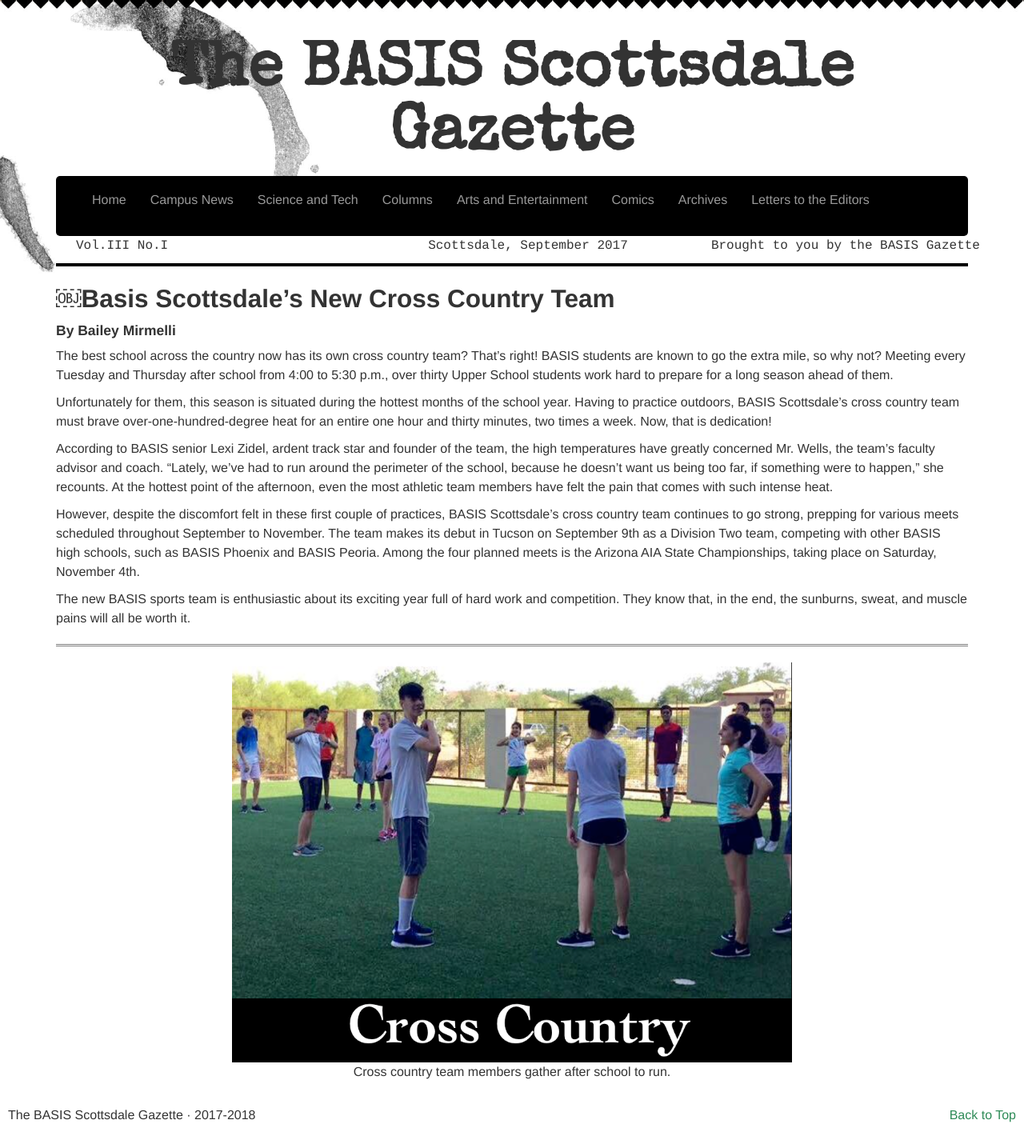
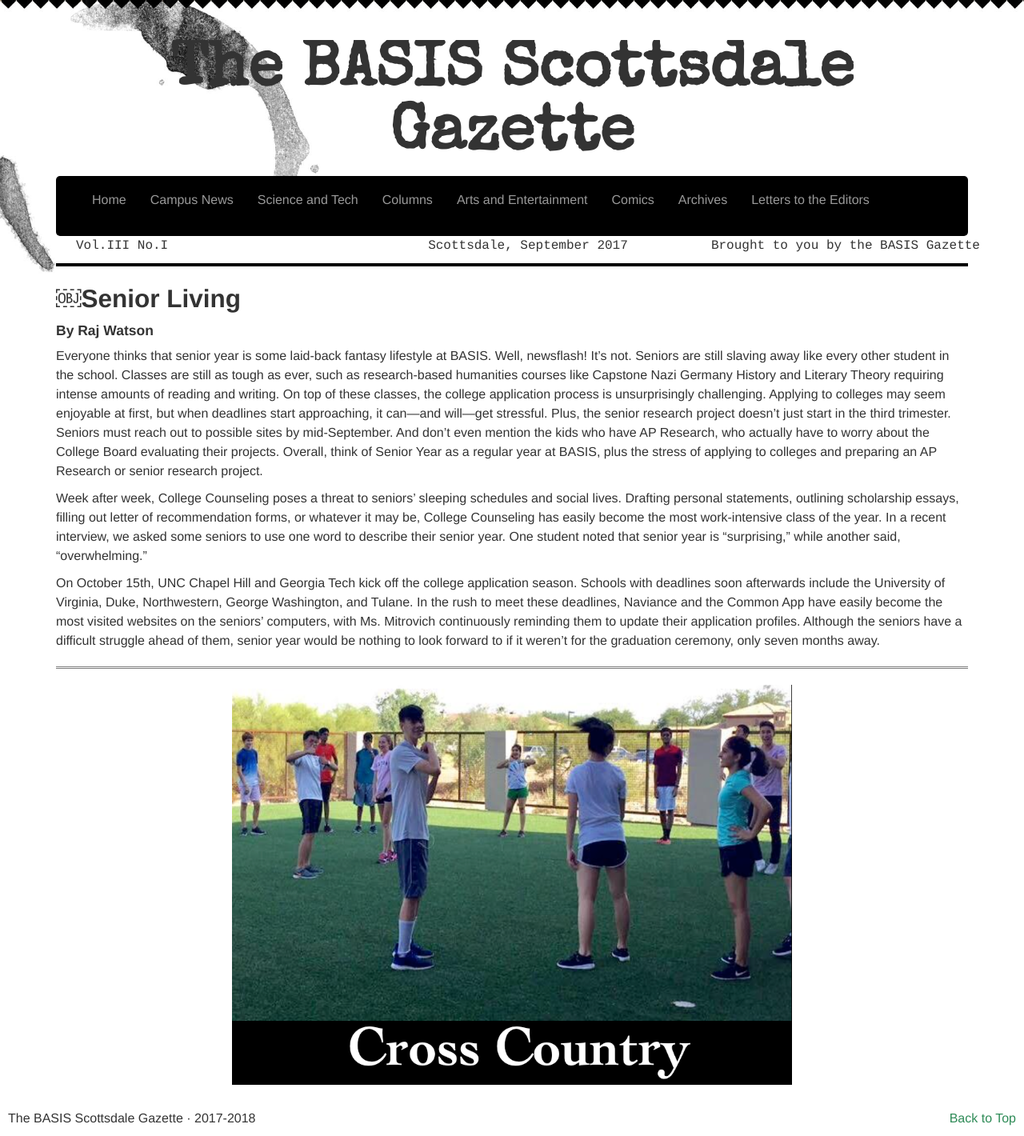
Before and after one commit to Awake99/Awake99.github.io, a Jekyll site: the page built from campus/_posts/2015-11-09-cross.md, in a window 1280 px wide. Shown: the whole page at 80% size. Built offline with Jekyll 4.4.1, drawn with Linux system fonts in a browser that asks for light colours; nearby versions of some CDN libraries.

Commit message:
Update 2015-11-09-cross.md

```diff
--- a/campus/_posts/2015-11-09-cross.md
+++ b/campus/_posts/2015-11-09-cross.md
@@ -1,20 +1,18 @@
 ---
 layout: article
 image: /img/1.png
-title: "Basis Scottsdale’s New Cross Country Team"
-excerpt: "The best school across the country now has its own cross country team? That's right! BASIS students are known to go the extra mile, so why not? Meeting every Tuesday and Thursday after school from 4:00 to 5:30 p.m., over thirty Upper School students work hard to prepare for a long season ahead of them."
-caption: "Cross country team members gather after school to run."
+title: "Senior Living"
+excerpt: "Everyone thinks that senior year is some laid-back fantasy lifestyle at BASIS. Well, newsflash! It’s not. Seniors are still slaving away like every other student in the school. "
+caption: ""
 ---
 
-<h2>￼Basis Scottsdale’s New Cross Country Team </h2>
-<h4>By Bailey Mirmelli</h4>
-The best school across the country now has its own cross country team? That's right! BASIS students are known to go the extra mile, so why not? Meeting every Tuesday and Thursday after school from 4:00 to 5:30 p.m., over thirty Upper School students work hard to prepare for a long season ahead of them.
+<h2>￼Senior Living</h2>
+<h4>By Raj Watson</h4>
 
-Unfortunately for them, this season is situated during the hottest months of the school year. Having to practice outdoors, BASIS Scottsdale’s cross country team must brave over-one-hundred-degree heat for an entire one hour and thirty minutes, two times a week. Now, that is dedication!
+Everyone thinks that senior year is some laid-back fantasy lifestyle at BASIS. Well, newsflash! It’s not. Seniors are still slaving away like every other student in the school. Classes are still as tough as ever, such as research-based humanities courses like Capstone Nazi Germany History and Literary Theory requiring intense amounts of reading and writing. On top of these classes, the college application process is unsurprisingly challenging. Applying to colleges may seem enjoyable at first, but when deadlines start approaching, it can—and will—get stressful. Plus, the senior research project doesn’t just start in the third trimester. Seniors must reach out to possible sites by mid-September. And don’t even mention the kids who have AP Research, who actually have to worry about the College Board evaluating their projects. Overall, think of Senior Year as a regular year at BASIS, plus the stress of applying to colleges and preparing an AP Research or senior research project.
 
-According to BASIS senior Lexi Zidel, ardent track star and founder of the team, the high temperatures have greatly concerned Mr. Wells, the team’s faculty advisor and coach. “Lately, we’ve had to run around the perimeter of the school, because he doesn’t want us being too far, if something were to happen,” she recounts. At the hottest point of the afternoon, even the most athletic team members have felt the pain that comes with such intense heat.
+Week after week, College Counseling poses a threat to seniors’ sleeping schedules and social lives. Drafting personal statements, outlining scholarship essays, filling out letter of recommendation forms, or whatever it may be, College Counseling has easily become the most work-intensive class of the year. In a recent interview, we asked some seniors to use one word to describe their senior year. One student noted that senior year is “surprising,” while another said, “overwhelming.”
 
-However, despite the discomfort felt in these first couple of practices, BASIS Scottsdale's cross country team continues to go strong, prepping for various meets scheduled throughout September to November. The team makes its debut in Tucson on September 9th as a Division Two team, competing with other BASIS high schools, such as BASIS Phoenix and BASIS Peoria. Among the four planned meets is the Arizona AIA State Championships, taking place on Saturday, November 4th.
+On October 15th, UNC Chapel Hill and Georgia Tech kick off the college application season. Schools with deadlines soon afterwards include the University of Virginia, Duke, Northwestern, George Washington, and Tulane. In the rush to meet these deadlines, Naviance and the Common App have easily become the most visited websites on the seniors’ computers, with Ms. Mitrovich continuously reminding them to update their application profiles. Although the seniors have a difficult struggle ahead of them, senior year would be nothing to look forward to if it weren’t for the graduation ceremony, only seven months away.
 
-The new BASIS sports team is enthusiastic about its exciting year full of hard work and competition. They know that, in the end, the sunburns, sweat, and muscle pains will all be worth it.
 <hr style="border-color:#7D7D7D;height:0.5px;">
```
